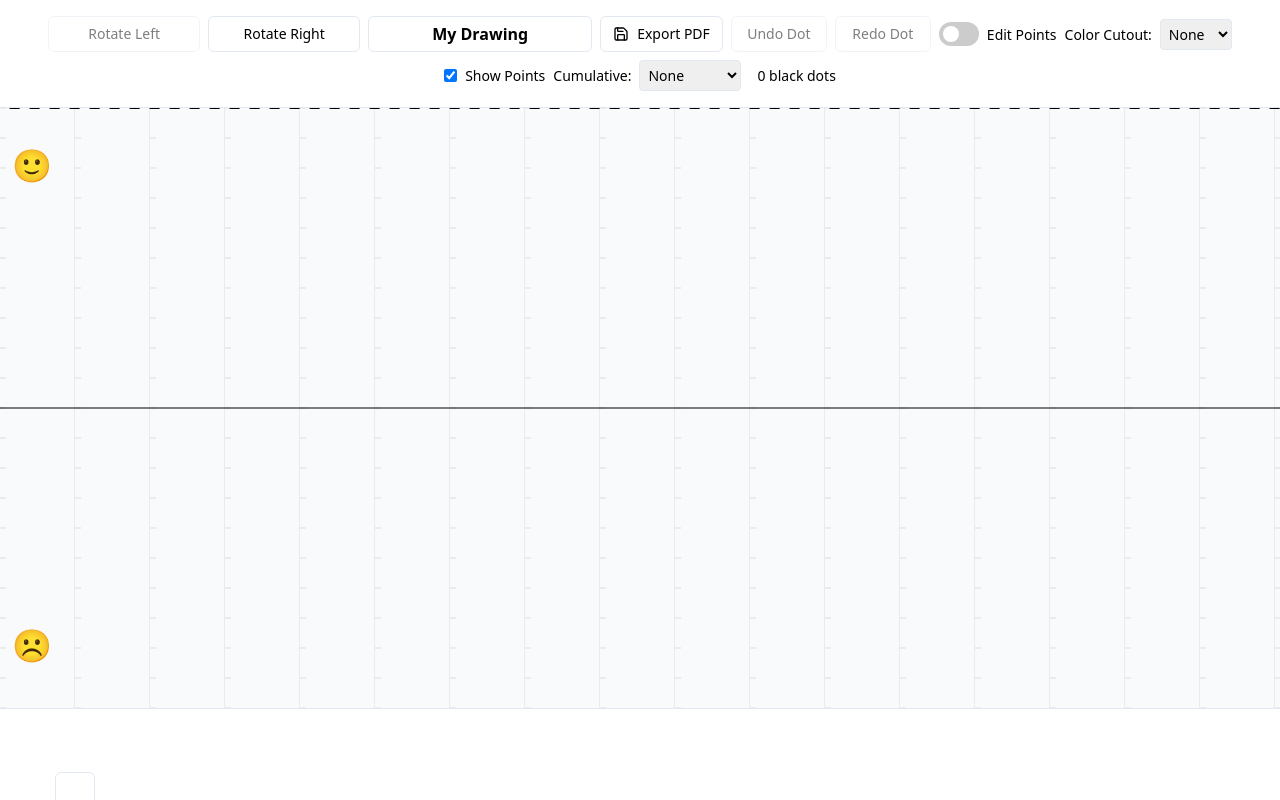
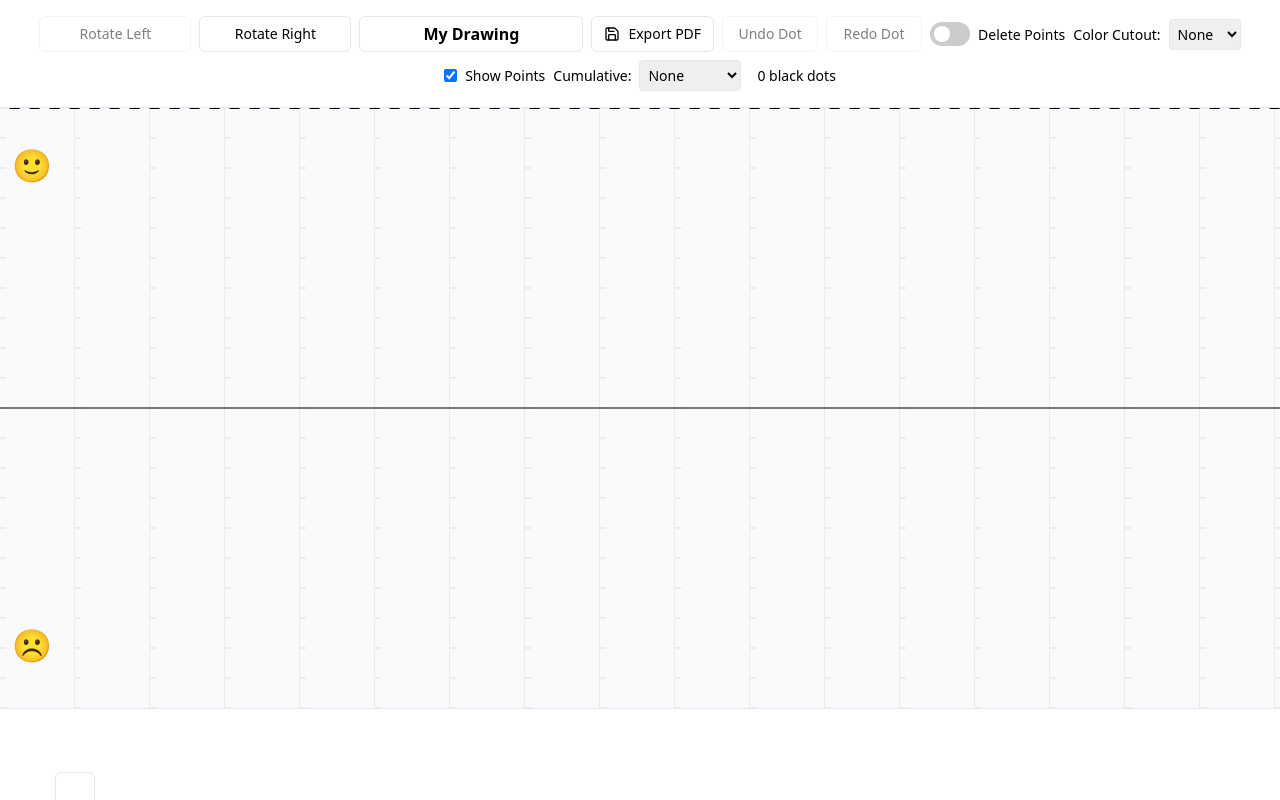
Before and after one commit to jbaileystudio/Sumpoints, a React (Vite) app: page / in a window 1280 px wide. Built offline with nearby package versions, Linux system fonts and the light colour scheme.

Commit message:
Edit Points -> Delete Points
Edit points felt like someone should be able to drag and slide. Delete is more accurate for the functionality.

```diff
--- a/src/components/InteractiveDrawing.jsx
+++ b/src/components/InteractiveDrawing.jsx
@@ -1689,7 +1689,7 @@ return (
             Redo Dot
             </Button>
 
-            {/* Edit Mode Toggle */}
+            {/* Delete Mode Toggle */}
             <label className="toggle-switch">
               <input
                 type="checkbox"
@@ -1698,7 +1698,7 @@ return (
               />
               <span className="toggle-slider"></span>
             </label>
-            <span style={{ fontSize: '14px' }}>Edit Points</span>
+            <span style={{ fontSize: '14px' }}>Delete Points</span>
 
             {/* Cutout Dropdown */}
             <div style={{
```
